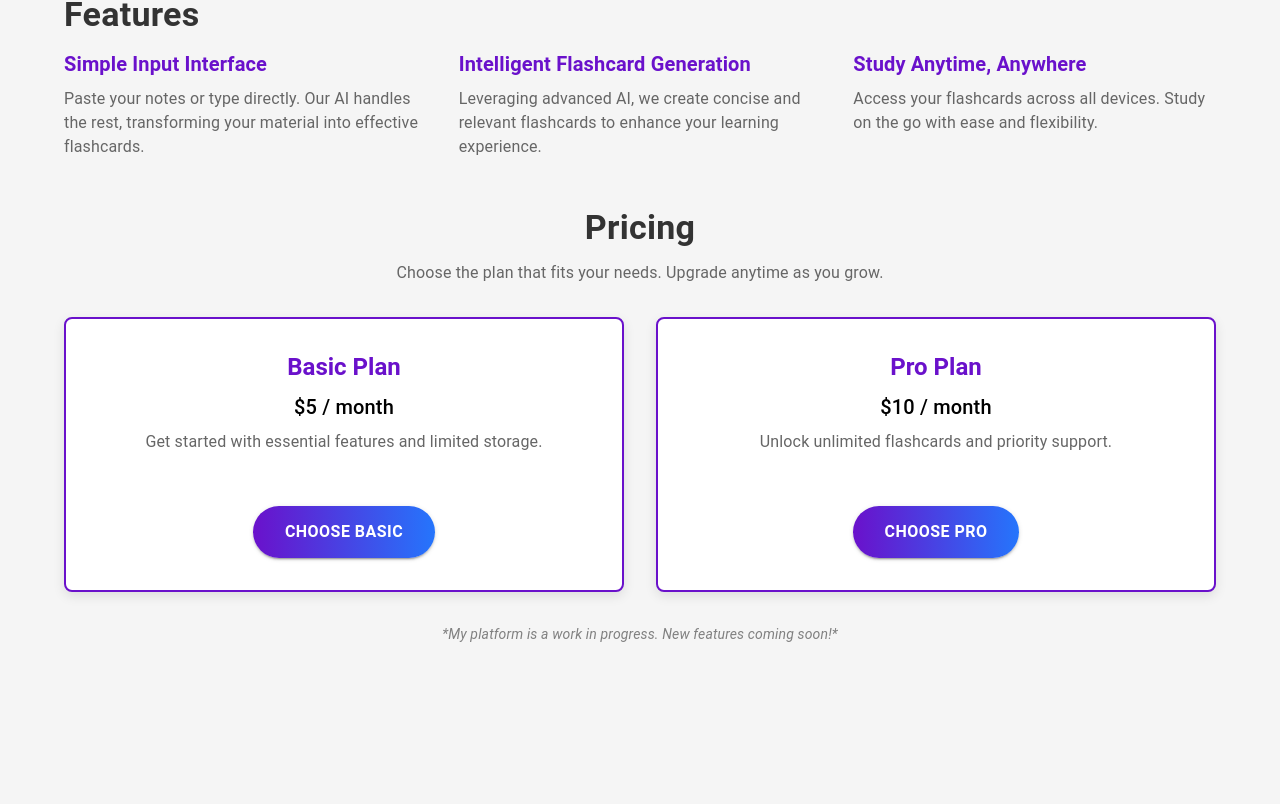
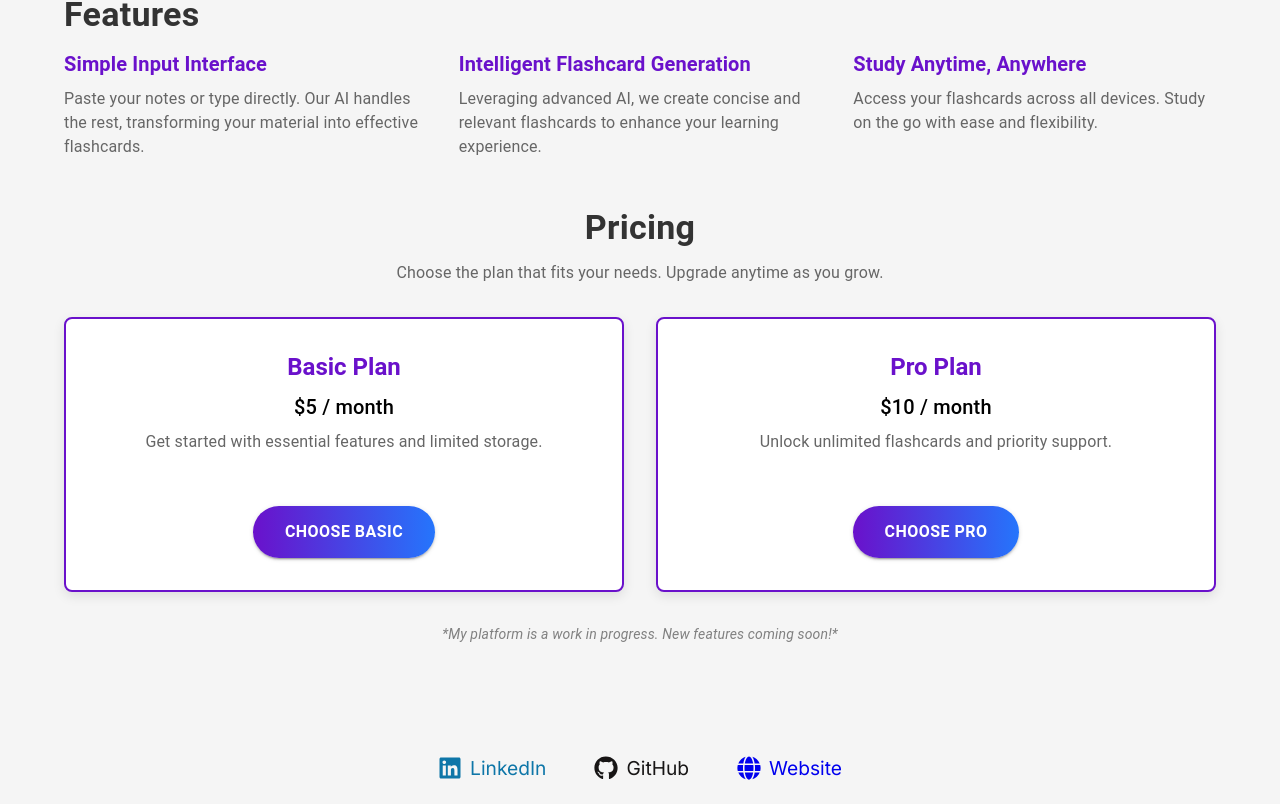
Before and after one commit to JasonBalayev/AI-Stripe-SaaS, a Next.js app: page / in a window 1280 px wide. Shown: the part 484-1288 px from the top of the page. Before the commit the page ends 1216 px from the top, so only its background shows below. Built offline with nearby package versions, Linux system fonts and the light colour scheme; no server answers.

Commit message:
Added links

```diff
--- a/app/page.js
+++ b/app/page.js
@@ -2,10 +2,21 @@
 
 import getStripe from "@/utils/get-stripe";
 import { SignedIn, SignedOut, UserButton, useAuth } from "@clerk/nextjs";
-import { Container, AppBar, Toolbar, Typography, Button, Box, Grid, Snackbar, Alert } from '@mui/material';
+import {
+  Container,
+  AppBar,
+  Toolbar,
+  Typography,
+  Button,
+  Box,
+  Grid,
+  Snackbar,
+  Alert
+} from '@mui/material';
 import Head from "next/head";
 import { useState } from 'react';
 import { useRouter } from 'next/navigation';
+import { FaLinkedin, FaGithub, FaGlobe } from 'react-icons/fa'; // Importing additional icons
 
 export default function Home() {
   const { isLoaded, userId } = useAuth();
@@ -65,13 +76,17 @@ export default function Home() {
   }
 
   return (
-    <Container maxWidth="lg" sx={{ backgroundColor: "#f5f5f5", minHeight: '100vh', paddingTop: '80px', paddingBottom: 5 }}>
+    <Box sx={{ minHeight: '100vh', display: 'flex', flexDirection: 'column' }}>
+      <Container maxWidth="lg" sx={{
+        backgroundColor: "#f5f5f5",
+        flexGrow: 1,
+        paddingTop: '80px',
+        paddingBottom: 5
+      }}>
         <Head>
           <title>Flashcard SaaS</title>
           <meta name="description" content="Create flashcards from your text" />
         </Head>
-
-      {/* Enhanced AppBar / Navigation Bar */}
         <AppBar
           position="fixed"
           sx={{
@@ -99,7 +114,6 @@ export default function Home() {
             </Typography>
             <SignedOut>
               <Box sx={{ display: 'flex', alignItems: 'center', gap: 2 }}>
-              {/* Login Button */}
                 <Button
                   sx={{
                     px: 3,
@@ -119,7 +133,7 @@ export default function Home() {
                     Login
                   </Typography>
                 </Button>
-              {/* Sign Up Button */}
+
                 <Button
                   sx={{
                     px: 3,
@@ -168,7 +182,7 @@ export default function Home() {
           </Toolbar>
         </AppBar>
 
-      {/* Welcome Section */}
+
         <Box sx={{ textAlign: "center", my: 4 }}>
           <Typography variant="h2" gutterBottom sx={{ fontWeight: 'bold', color: '#333' }}>
             Unlock Your Learning Potential with Flashcard SaaS
@@ -239,8 +253,8 @@ export default function Home() {
             <Grid item xs={12} md={6}>
               <Box sx={{
                 p: 4,
-              border: '2px solid',  // Increased border width
-              borderColor: '#6a11cb',  // Purple outline
+                border: '2px solid',
+                borderColor: '#6a11cb',
                 borderRadius: 2,
                 backgroundColor: '#fff',
                 boxShadow: '0px 4px 12px rgba(0, 0, 0, 0.1)',
@@ -275,8 +289,8 @@ export default function Home() {
             <Grid item xs={12} md={6}>
               <Box sx={{
                 p: 4,
-              border: '2px solid',  // Increased border width
-              borderColor: '#6a11cb',  // Purple outline
+                border: '2px solid',
+                borderColor: '#6a11cb',
                 borderRadius: 2,
                 backgroundColor: '#fff',
                 boxShadow: '0px 4px 12px rgba(0, 0, 0, 0.1)',
@@ -324,5 +338,81 @@ export default function Home() {
           </Alert>
         </Snackbar>
       </Container>
+
+      <Box component="footer" sx={{py: 3 }}>
+        <Container maxWidth="lg">
+          <Box sx={{ display: 'flex', justifyContent: 'center', gap: 6 }}>
+            <Box
+              component="a"
+              href="https://www.linkedin.com/in/jasonbalayev/"
+              target="_blank"
+              rel="noopener noreferrer"
+              aria-label="Jason's LinkedIn Profile"
+              sx={{
+                display: 'flex',
+                alignItems: 'center',
+                color: '#0e76a8',
+                textDecoration: 'none',
+                fontSize: '1.2rem',
+                transition: 'color 0.3s, transform 0.3s',
+                '&:hover': {
+                  color: '#0e76a8',
+                  transform: 'scale(1.05)'
+                }
+              }}
+            >
+              <FaLinkedin size={24} style={{ marginRight: '8px' }} />
+              LinkedIn
+            </Box>
+
+            <Box
+              component="a"
+              href="https://github.com/JasonBalayev"
+              target="_blank"
+              rel="noopener noreferrer"
+              aria-label="Jason's GitHub Profile"
+              sx={{
+                display: 'flex',
+                alignItems: 'center',
+                color: '#171515',
+                textDecoration: 'none',
+                fontSize: '1.2rem',
+                transition: 'color 0.3s, transform 0.3s',
+                '&:hover': {
+                  color: '#0b0b0b',
+                  transform: 'scale(1.05)'
+                }
+              }}
+            >
+              <FaGithub size={24} style={{ marginRight: '8px' }} />
+              GitHub
+            </Box>
+
+            <Box
+              component="a"
+              href="https://jasonbalayev.dev/"
+              target="_blank"
+              rel="noopener noreferrer"
+              aria-label="Jason's Personal Website"
+              sx={{
+                display: 'flex',
+                alignItems: 'center',
+                color: '#black',
+                textDecoration: 'none',
+                fontSize: '1.2rem',
+                transition: 'color 0.3s, transform 0.3s',
+                '&:hover': {
+                  color: '#black',
+                  transform: 'scale(1.05)'
+                }
+              }}
+            >
+              <FaGlobe size={24} style={{ marginRight: '8px' }} />
+              Website
+            </Box>
+          </Box>
+        </Container>
+      </Box>
+    </Box>
   );
 }
--- a/package.json
+++ b/package.json
@@ -17,10 +17,12 @@
     "@stripe/stripe-js": "^4.8.0",
     "firebase": "^10.14.1",
     "flatted": "^3.3.1",
+    "framer-motion": "^11.11.9",
     "next": "14.2.15",
     "openai": "^4.67.3",
     "react": "^18",
     "react-dom": "^18",
+    "react-icons": "^5.3.0",
     "stripe": "^17.2.0"
   },
   "devDependencies": {
```
Also changed, not shown: 1 other file (tests, documents, lock files or other folders). Lines whose indentation alone changed are shown as unchanged.
